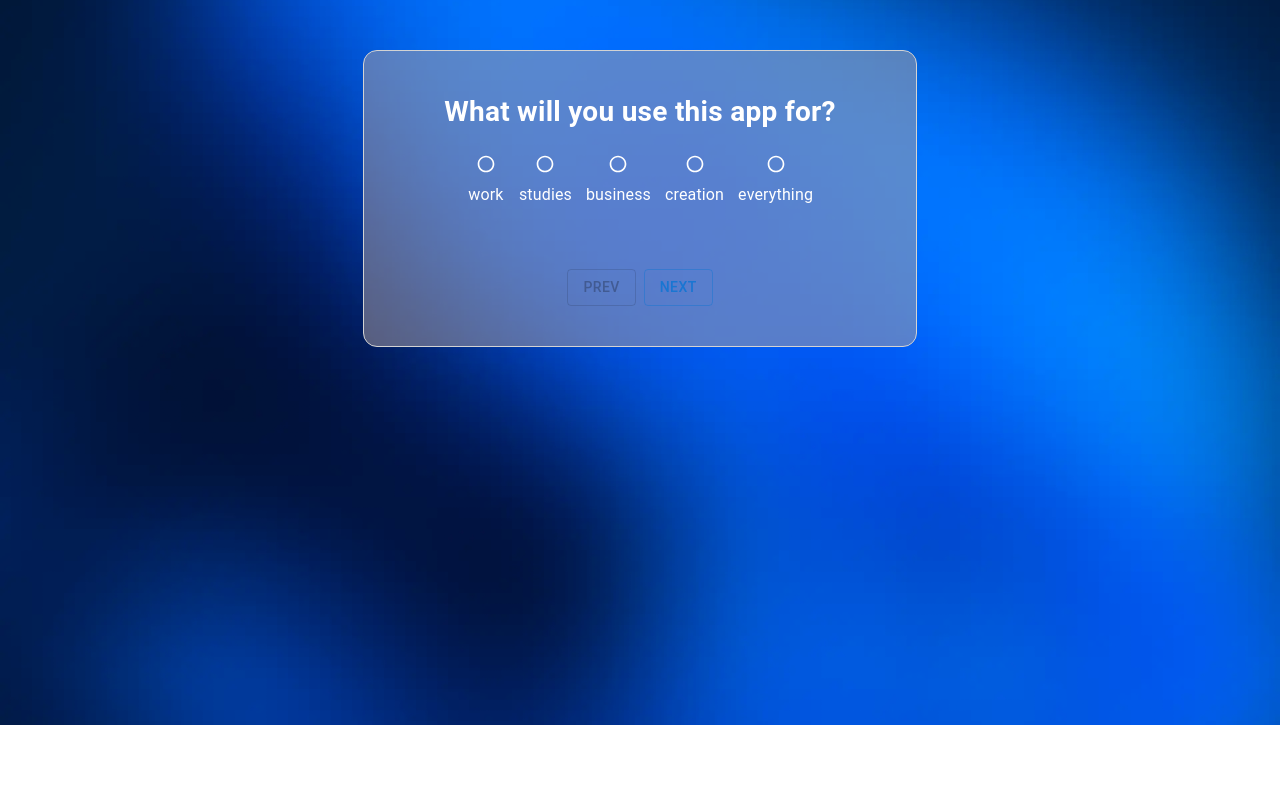
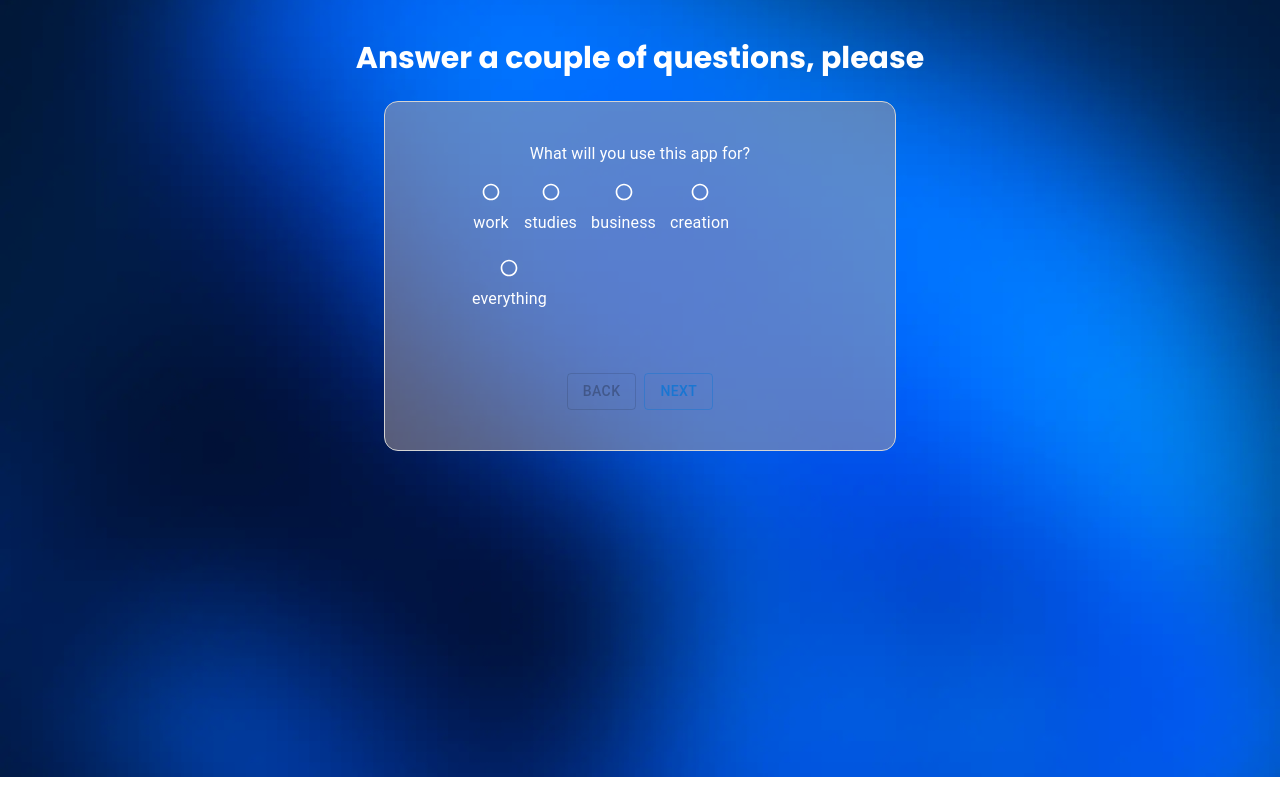
Before and after one commit to Mariam4324/multifunctional-tracker, a Next.js app: page /survey in a window 1280 px wide. Built offline with nearby package versions, Linux system fonts and the light colour scheme.

Commit message:
fix: validation in proccess

```diff
--- a/src/components/Survey/Survey.module.scss
+++ b/src/components/Survey/Survey.module.scss
@@ -1,19 +1,39 @@
 .survey {
-  width: max-content;
-  margin: 50px auto 0;
-  text-align: center;
-  padding: 40px 80px;
-  border: 1px solid lightgray;
-  background-color: rgba($color: #b0a2a281, $alpha: 0.5);
-  border-radius: 14px;
+  &__title {
+    margin: 36px auto 0;
+    font-size: 30px;
+    text-align: center;
+    font-weight: 700;
+  }
 
   &__form {
     display: flex;
     flex-direction: column;
     align-items: center;
     justify-content: space-between;
+    gap: 15px;
     text-align: center;
-    gap: 15px;
+    padding: 40px 80px;
+    border: 1px solid lightgray;
+    max-width: 40vw;
+    width: 100%;
+    margin: 20px auto 0;
+    background-color: rgba($color: #b0a2a281, $alpha: 0.5);
+    border-radius: 14px;
+  }
+
+  &__question {
+    color: white;
+    font-size: 28px;
+    font-weight: 600;
+  }
+
+  &__formControl {
+    margin-top: 5px;
+    display: flex;
+    flex-direction: row;
+    justify-content: center;
+    align-items: center;
   }
 
   &__btns {
@@ -24,38 +44,12 @@
     justify-content: center;
   }
 
-  &-btn {
+  &__btn {
     border-color: white;
     color: white;
     text-transform: none;
     max-width: 300px;
-  }
-
-  &-finish {
-    &__title {
-      text-align: center;
-      font-weight: 700;
-      font-size: 24px;
-    }
-
-    &__btn {
-      display: flex;
-      align-items: center;
-      justify-content: center;
-      padding: 2px 8px;
-      max-width: 100px;
-      margin: 15px auto 0;
-      color: white;
-      border: 1px solid white;
-      transition: 0.3s all;
-      font-weight: 600;
-      font-size: 18px;
-      text-transform: none;
-    }
-  }
-
-  &__error {
-    color: rgba(122, 0, 0, 0.74);
-    text-align: center;
+    font-weight: 600;
+    border: 1.5px solid white;
   }
 }
--- a/src/components/Survey/Survey.tsx
+++ b/src/components/Survey/Survey.tsx
@@ -3,7 +3,10 @@ import SurveyOptions from "../SurveyOptions/SurveyOptions";
 import { Button, Typography, FormControl, RadioGroup } from "@mui/material";
 import { useEffect, useState } from "react";
 import css from "./Survey.module.scss";
-import StartRoundedIcon from "@mui/icons-material/StartRounded";
+import { LogIn } from "lucide-react";
+import { useForm } from "react-hook-form";
+import { zodResolver } from "@hookform/resolvers/zod";
+import { surveySchema, surveyTypes } from "../../../lib/types";
 
 const questions = [
   {
@@ -26,18 +29,36 @@ const questions = [
 const Survey = () => {
   const [quePage, setQuePage] = useState(1);
   let currentQue = questions.find((que) => que.id === quePage);
+  const {
+    register,
+    handleSubmit,
+    reset,
+    setError,
+    formState: { errors, isSubmitting },
+  } = useForm({
+    resolver: zodResolver(surveySchema),
+    defaultValues: {
+      survey: "",
+    },
+  });
 
   useEffect(() => {
-    currentQue = questions.find((que) => que.id === quePage);
+    const updatedQue = questions.find((que) => que.id === quePage);
+
+    if (updatedQue) {
+      currentQue = updatedQue;
+    } else {
+      currentQue = { id: 0, question: "error", options: ["please, try later"] };
+    }
   }, [quePage]);
 
-  const scrollPageHandler: () => void = () => {
-    if (quePage < questions.length) {
-      setQuePage((prev) => prev + 1);
+  const scrollPageHandler = () => {
+    if (quePage <= questions.length) {
+      return setQuePage((prev) => prev + 1);
     }
   };
 
-  const scrollPageBackHandler: () => void = () => {
+  const scrollPageBackHandler = () => {
     if (quePage > 1) {
       setQuePage((prev) => prev - 1);
     } else {
@@ -45,33 +66,40 @@ const Survey = () => {
     }
   };
 
+  const formHandler = async (data: surveyTypes) => {
+    try {
+      await new Promise((resolve) => setTimeout(resolve, 1000));
+      console.log(data);
+      reset();
+      return (window.location.href = "/survey");
+    } catch (error) {
+      setError("root", { message: "account already exists" });
+      console.log(error);
+    }
+  };
+
   return (
     <div className={css.survey}>
       {quePage > questions.length ? (
-        <>
-          <div className={css["survey-finish"]}>
-            <Typography className={css["survey-finish__title"]} color="white">
-              Thanks!
-            </Typography>
-            <Button className={css["survey-finish__btn"]} href="/dashboard" endIcon={<StartRoundedIcon />}>
-              Finish
+        <div>
+          <h5 className={css.survey__title}>Thank you</h5>
+          <div className={css.survey__btns}>
+            <Button className={css.survey__btn} onClick={scrollPageBackHandler} variant="outlined" disabled={quePage === 1}>
+              Back
+            </Button>
+            <Button className={css.survey__btn} href="/dashboard/home" variant="outlined" endIcon={<LogIn size={16} />}>
+              Let's go
             </Button>
           </div>
-
-          <div className={css.survey__btns}>
-            <Button className={css["survey-btn"]} onClick={scrollPageBackHandler} variant="outlined" disabled={quePage === 1}>
-              Prev
-            </Button>
         </div>
-        </>
       ) : (
-        <div className={css.survey__form}>
+        <>
+          <h5 className={css.survey__title}>Answer a couple of questions, please</h5>
+          <form action="/" onSubmit={handleSubmit(formHandler)} className={css.survey__form}>
             <div>
-            <Typography color="white" style={{ fontSize: "28px", fontWeight: "700" }}>
-              {currentQue?.question || "Question does not exist"}
-            </Typography>
-            <FormControl style={{ marginTop: "5px", display: "flex", flexDirection: "row", justifyContent: "center", alignItems: "center" }}>
-              <RadioGroup row aria-labelledby="demo-row-radio-buttons-group-label" name="row-radio-buttons-group">
+              <Typography className={css.survey__question}>{currentQue?.question || "Question does not exist"}</Typography>
+              <FormControl className={css.survey__formControl}>
+                <RadioGroup {...register("survey")} row aria-labelledby="demo-row-radio-buttons-group-label" name="row-radio-buttons-group">
                   {currentQue?.options.length
                     ? currentQue?.options.map((option) => {
                         return <SurveyOptions key={option} value={option} />;
@@ -80,17 +108,17 @@ const Survey = () => {
                 </RadioGroup>
               </FormControl>
             </div>
-
             <div className={css.survey__btns}>
-            <Button className={css["survey-btn"]} onClick={scrollPageBackHandler} variant="outlined" disabled={quePage === 1}>
-              Prev
+              <Button className={css.survey__btn} onClick={scrollPageBackHandler} variant="outlined" disabled={quePage === 1}>
+                Back
               </Button>
-
-            <Button onClick={scrollPageHandler} type="submit" className={css["survey-btn"]} variant="outlined">
-              Next
+              <Button onClick={scrollPageHandler} type="submit" disabled={isSubmitting} className={css.survey__btn} variant="outlined">
+                {isSubmitting ? "Loading..." : "Next"}
               </Button>
             </div>
-        </div>
+            {errors.survey && <p className="error-text">{errors.survey.message}</p>}
+          </form>
+        </>
       )}
     </div>
   );
--- a/src/components/SurveyOptions/SurveyOptions.tsx
+++ b/src/components/SurveyOptions/SurveyOptions.tsx
@@ -1,12 +1,10 @@
 import { FormControlLabel, Radio } from "@mui/material";
-
 interface SurveyRadioProps {
   value: string;
 }
 
 const SurveyOptions = ({ value }: SurveyRadioProps) => {
   return (
-
     <FormControlLabel
       style={{
         padding: "7px",
@@ -25,7 +23,6 @@ const SurveyOptions = ({ value }: SurveyRadioProps) => {
       }
       label={value}
     />
-
   );
 };
 
--- /dev/null
+++ b/src/components/TaskModal/TaskModal.module.scss
@@ -0,0 +1,6 @@
+.modal {
+  width: max-content;
+  padding: 20px;
+  border-radius: 20px;
+  background: gray;
+}
--- a/src/components/Tasks/Tasks.module.scss
+++ b/src/components/Tasks/Tasks.module.scss
@@ -29,4 +29,8 @@
     color: white;
     text-align: right;
   }
+
+  &__cards {
+    margin-top: 15px;
+  }
 }
```
Also changed, not shown: src/components/TaskModal/TaskModal.tsx (added, +10 -0 lines), src/components/Tasks/Tasks.tsx (+8 -7 lines). Lines whose indentation alone changed are shown as unchanged.
